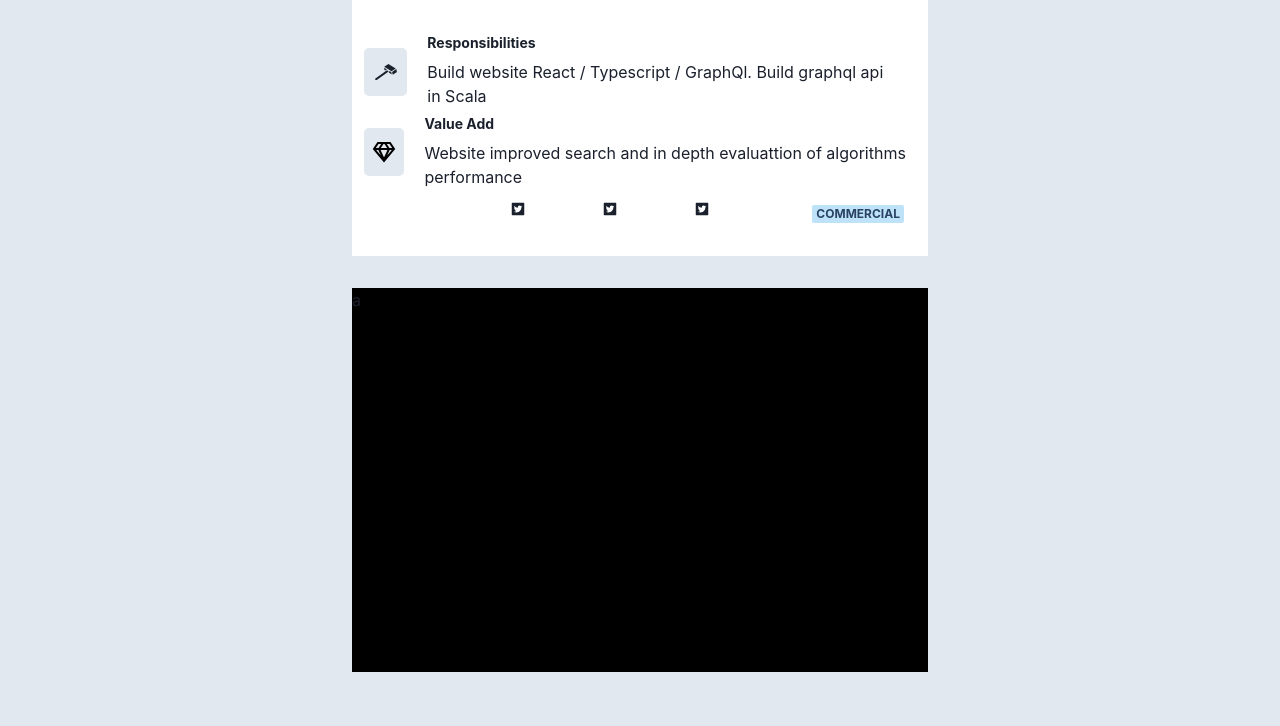
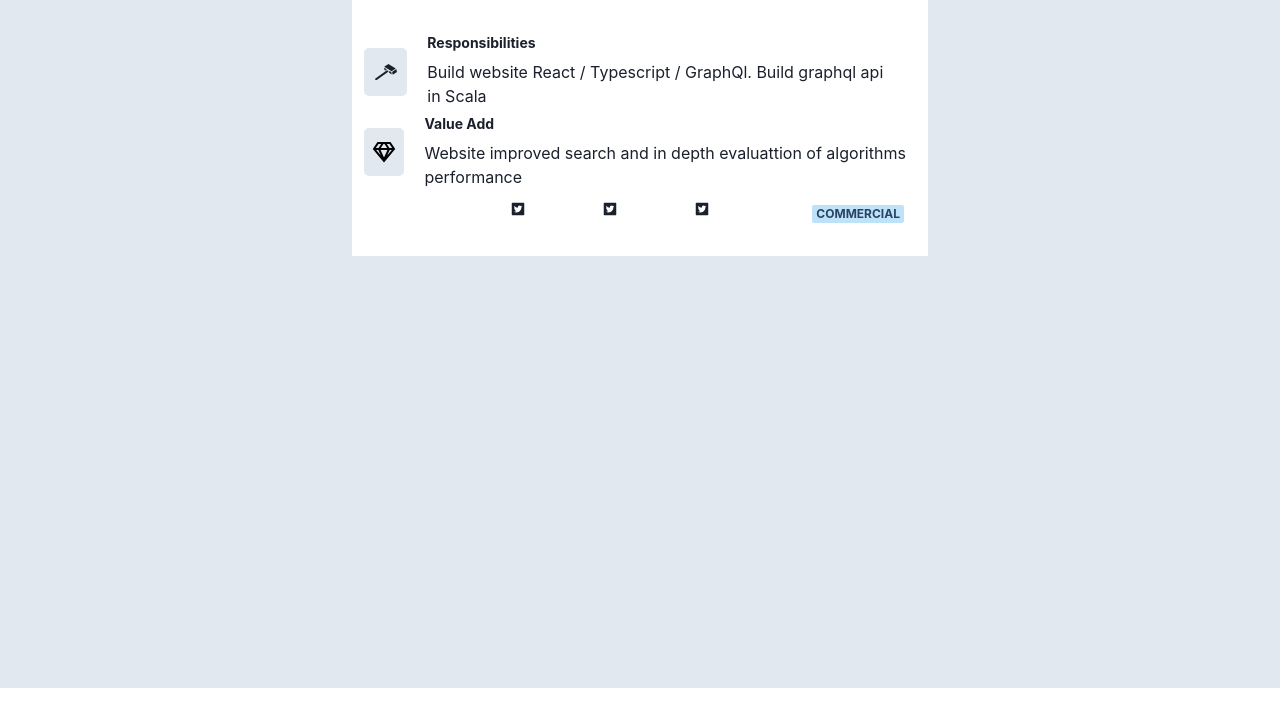
Before and after one commit to hughesjl1/portfolio, a Next.js app: page / in a window 1280 px wide. Shown: the part 976-1702 px from the top of the page. After the commit the page ends 1664 px from the top, so only its background shows below. Built offline with nearby package versions, Linux system fonts and the light colour scheme.

Commit message:
remove placeholder

```diff
--- a/pages/index.tsx
+++ b/pages/index.tsx
@@ -46,8 +46,6 @@ const Home: NextPage = () => {
         {projects.map(project => (isNotMobile ? <DynamicProjectCard {...project} /> : <DynamicProjectCardMobile {...project} />))}
 
 
-        <Box height={"30vw"} backgroundColor={"black"} margin={"2rem"}>a</Box>
-
       </Box>
       <Flex
         backgroundColor={'white '}
```
